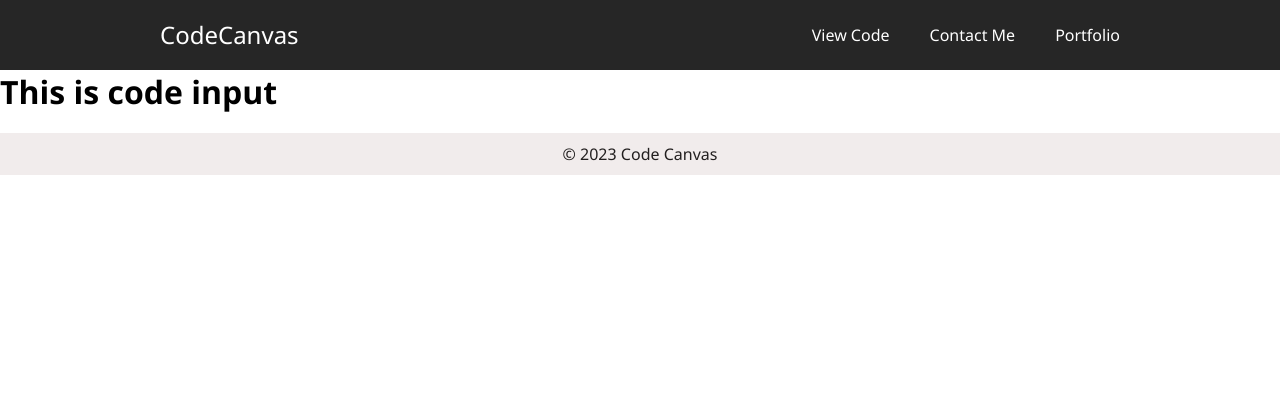
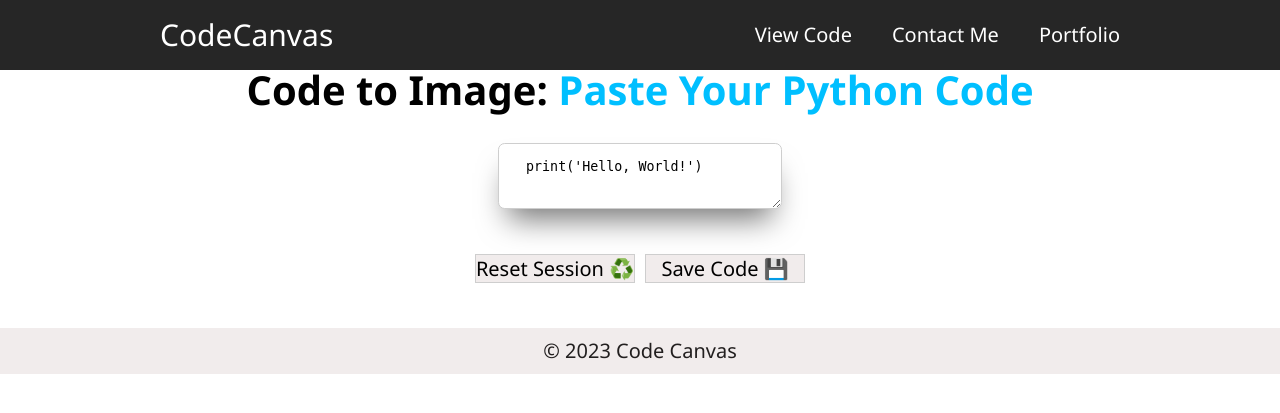
Before and after one commit to WahomeKezia/CodeCanvas, a Flask app: page / in a window 1280 px wide. Shown: the top 413 px of the page. Run offline with Flask 3, Linux system fonts and the light colour scheme.

Commit message:
update:code input updates

```diff
--- a/app.py
+++ b/app.py
@@ -1,25 +1,51 @@
-# from flask import Flask
+# app.py
+import os
+from flask import (Flask,
+          render_template ,
+          session,
+           redirect,
+            request,
+             url_for, )
 
-# app = Flask(__name__)
-
-# # Enable debug mode
-# app.debug = True
-
-# @app.route("/", methods=["GET"])
-# def code():
-#     return "Hello Flask app"
-
-# if __name__ == '__main__':
-#     # Run the app with the debugger enabled
-#     app.run(host='0.0.0.0', port=5000)
-
-from flask import Flask, render_template
+import secrets
 
 app = Flask(__name__)
 
+# Generate a secure random secret key if the FLASK_SECRET_KEY environment variable is not set
+secret_key = os.environ.get('FLASK_SECRET_KEY', secrets.token_hex(32))
+
+# Set the Flask app's secret key
+app.secret_key = secret_key
+
+# initializing PLACEHOLDER_CODE as a constant
+PLACEHOLDER_CODE = "print('Hello, World!')"
+
+
+
 @app.route("/", methods=["GET"])
-def code_input():
-    return render_template("code_input.html")
+def code():
+    if session.get("code") is None:
+        session["code"] = PLACEHOLDER_CODE
+    lines = session["code"].split("\n")
+    context = {
+        "message": "Paste Your Python Code ",
+        "code": session["code"],
+        "num_lines": len(lines),
+        "max_chars": len(max(lines, key=len)),
+
+    }
+    return render_template("code_input.html", **context)
+
+@app.route("/save_code", methods=["POST"])
+def save_code():
+    session["code"] = request.form.get("code")
+    return redirect(url_for("code"))
+
+@app.route("/reset_session", methods=["POST"])
+def reset_session():
+    session.clear()
+    session["code"] = PLACEHOLDER_CODE
+    return redirect(url_for("code"))
 
 if __name__ == '__main__':
     app.run(debug=True)
--- a/static/css/styles.css
+++ b/static/css/styles.css
@@ -1,10 +1,83 @@
 /* Reset some default styles */
-body, h1, ul, li {
-    margin: 0;
-    padding: 0;
+/* static/styles.css */
+
+* {
+    box-sizing: border-box;
+    padding: 10px;
 }
 
+h1 {
+    font-size: 2em;
+    text-align: center;
+    line-height: 1em;
+}
 
+h1 a {
+    text-decoration: none;
+    color: inherit;
+}
+
+body {
+    font-size: 20px;
+    line-height: 1.3em;
+}
+
+main {
+    display: flex;
+    justify-content: center;
+    text-align: center;
+}
+span {
+    color: deepskyblue;
+}
+form{
+    margin-top: 1em;
+    /* padding: 20px;
+    transition: border-color 0.3s ease-in-out; /* Add a smooth transition effect */
+    /* Set the initial border color */
+    /* border: 1px solid #cecece;
+     */
+}
+
+/* css for buttons and the input form */
+button,
+select {
+    cursor: pointer;
+    font-size: 100%;
+    margin: 0.25em;
+    min-width: 8em;
+    background-color:#f1ecec;
+    transition: background-color 0.3s ease-in-out; /* Add a smooth transition effect */
+    border: 1px solid #cecece;
+
+}
+
+.controls {
+    margin: 1em 0;
+    display: flex;
+    justify-content: center;
+    align-items: center;
+    flex-wrap: wrap;
+}
+
+.code {
+    font-family: monospace;
+    box-shadow: #767676 0px 20px 30px -10px;
+    border-radius: 0.5em;
+    padding: 1em 2em;
+    min-width: 32em;
+    max-width: 100%;
+    min-height: 12em;
+    text-align: left;
+    border: 1px solid #cecece;
+    margin: 1em;
+    line-height: 1.4em;
+}
+.code:focus {
+    border: 1px solid deepskyblue; /* Change the border color and style when focused */
+    outline: none; /* Remove the default outline (if you don't want it) */
+    box-shadow: 0px 20px 30px -10px deepskyblue; /* Change the box shadow when focused */
+}
 /* Add some spacing to the footer */
 footer {
     margin-top: 20px;
--- a/templates/base.html
+++ b/templates/base.html
@@ -33,6 +33,9 @@
   <script src="static/js/script.js"></script>
 
   </div>
+  <h1>
+    <a href="{{ url_for('code') }}">Code to Image</a>: <span>{{ message }}</span>
+  </h1>
     <main>
         {% block content %}{% endblock %}
     </main>
--- a/templates/code_input.html
+++ b/templates/code_input.html
@@ -7,5 +7,28 @@
 {% endblock title %}
 
 {% block content %}
-<h1>This is code input </h1>
+<style>
+  .code {
+    min-height: calc({{ num_lines }}em * 1.5 + 2 * 1em);
+    min-width: calc({{ max_chars }}ch + 4 * 2em);
+  }
+</style>
+<form>
+  <textarea
+    class="code"
+    name="code"
+    placeholder="Paste your Python code here"
+  >{{ code }}
+</textarea>
+<div class="controls">
+  <button formmethod="post" formaction="{{ url_for('reset_session') }}">
+    Reset Session ♻️
+  </button>
+  <button formmethod="post" formaction="{{ url_for('save_code') }}">
+    Save Code 💾
+  </button>
+</div>
+
+</form>
+
 {% endblock content %}
```
